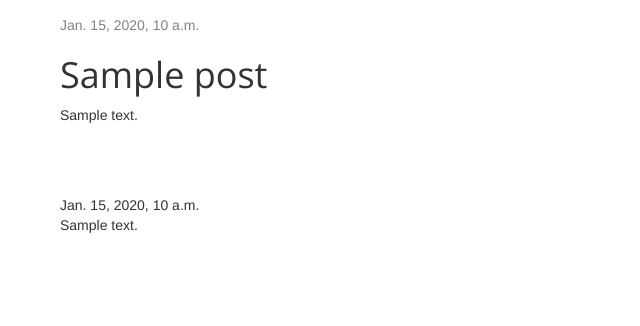
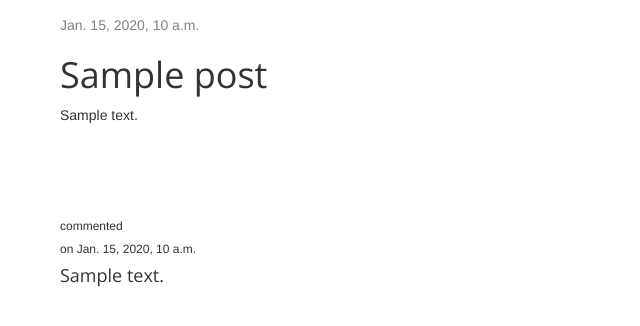
Before and after one commit to wirsindpapst/unchained_blog, a Django app: page /post/1/ in a window 1280 px wide. Shown: the part 156-482 px from the top of the page, without its empty margins (0-640 px from the left). Run offline with Django 3.2, Linux system fonts and the light colour scheme; tables that the repository leaves empty hold one stand-in row (values such as "Sample post"); some libraries are stand-ins or nearby versions.

Commit message:
1) Added username to comments

```diff
--- a/blog/templates/blog/post_detail.html
+++ b/blog/templates/blog/post_detail.html
@@ -11,19 +11,21 @@
             <a class="btn btn-default" href="{% url 'post_edit' pk=post.pk %}"><span class="glyphicon glyphicon-pencil"></span></a>
         {% endif %}
         <h1 id="post-detail-title">{{ post.title }}</h1>
-        <p>{{ post.text|linebreaksbr }}</p>
+        <p>{{ post.text }}</p>
     </div>
 
     {% for comment in comments %}
         <div class="comments">
-            <div class="comment-details">
-                {{ comment.created_date }}
+            <div class="comment-details" style="padding-top:15">
+                <h6>{{ user.username }} commented</h6>
+                <h6>on {{ comment.created_date }}</h6>
             </div>
-            <div id="comment-body">
-              <p>{{ comment.body|linebreaksbr }}</p>
+            <div id="comment-body" style="padding-bottom:15">
+              <h4>{{ comment.body }}</h4>
             </div>
-            {% if comment.author_id == user.id or post.author_id == user.id %}
-                <a class="btn btn-default" href="{% url 'comment_delete' post_id=post.pk comment_id=comment.pk %}">Delete Comment</a>
+            <div style="display: inline-block">{% if comment.author_id == user.id or post.author_id == user.id %}
+              <a class="btn btn-default" href="{% url 'comment_delete' post_id=post.pk comment_id=comment.pk %}">Delete Comment</a>
+            </div>
             {% endif %}
 
         </div>
```
